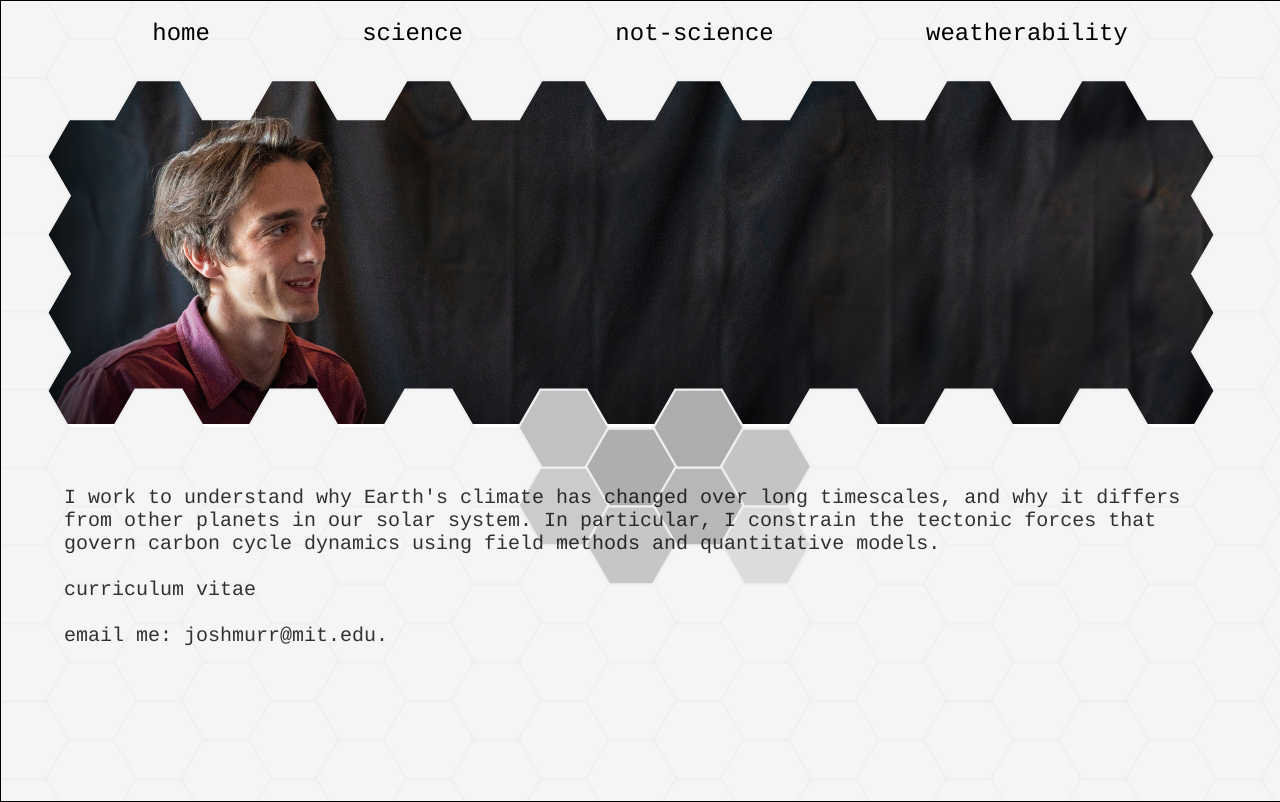
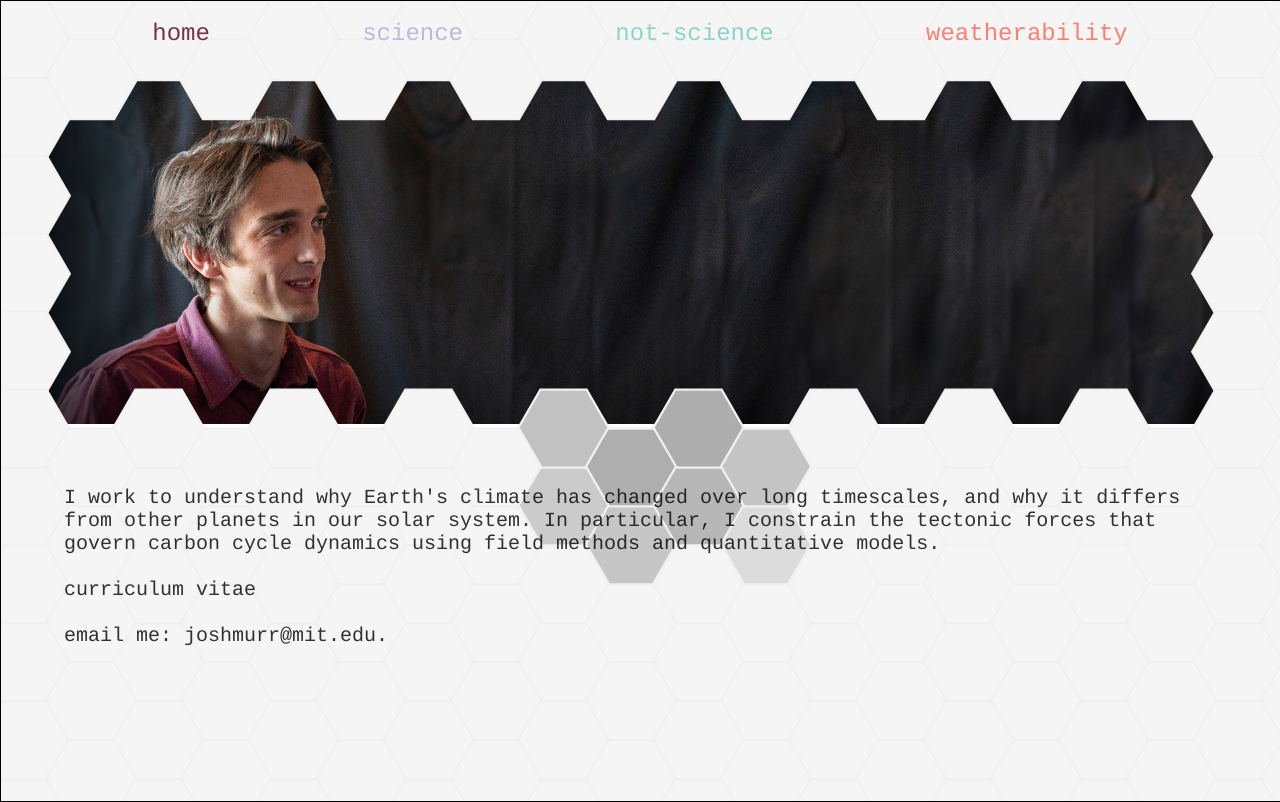
Before and after one commit to joshmurray-geo/joshmurray-geo.github.io, a PHP site: page / in a window 1280 px wide. Run offline with PHP 8.4, Linux system fonts and the light colour scheme.

Commit message:
navBarColor

```diff
--- a/index.html
+++ b/index.html
@@ -13,7 +13,7 @@
     	  <div class="blob">
           <br> <br>
 			     I work to understand why Earth's climate has changed over long timescales, and why it differs from other planets in our solar system. In particular, I constrain the tectonic forces that govern carbon cycle dynamics using field methods and quantitative models. <br><br>
-           <a href="https://www.dropbox.com/scl/fi/5quqmp8kdzcp436af8tbh/main.tex?rlkey=mq15bdvj89ymn3xjawbnny0cl&st=t8g3mb1w&dl=0">curriculum vitae </a> <br> <br>
+           <a id = "cvLink" href="./cv.pdf">curriculum vitae </a> <br> <br>
            email me: <span class="blockspam" aria-hidden="true">CRAWL ME DADDY</span> joshmurr@<!-- sdfjsdhfkjypcs -->mit.edu.<br>
   			</div>
         <div id = "mainText"></div>
@@ -25,10 +25,10 @@
   </div>
 
   <div class = "flexBar">
-    <div> <a href="./index.html"> home </a> </div>
-    <div> <a href="./science.html"> science </a> </div>
-    <div> <a href="./notscience.html"> not-science </a> </div>
-    <div> <a href="./globalWeathering.html">weatherability </a> </div>
+    <div> <a id = "homeLink" href="./index.html"> home </a> </div>
+    <div> <a id = "sciLink" href="./science.html"> science </a> </div>
+    <div> <a id = "nsLink" href="./notscience.html"> not-science </a> </div>
+    <div> <a id = "weathLink" href="./globalWeathering.html">weatherability </a> </div>
   </div>
 
 <div class = "hdrImg">
--- a/resources/css/index.css
+++ b/resources/css/index.css
@@ -33,32 +33,67 @@ canvas {
 
 
 a {
+  color: black;
+  background-color: transparent;
   text-decoration: none;
+  cursor:  none;
 }
 
-a:link {
+a:link:hover {
+  text-decoration: underline;
+}
+
+#homeLink {
+  color: #773344;
+}
+
+#sciLink {
+  color: #bebada;
+}
+
+#nsLink {
+  color: #8dd3c7;
+}
+
+#weathLink {
+  color:  #FB8072;
+}
+
+.navLink:link {
   color: black;
   background-color: transparent;
   text-decoration: none;
   cursor: none;
 }
 
-a:visited {
+.navLink:visited {
   color: black;
   background-color: transparent;
   text-decoration: none;
 }
 
-a:hover {
+.navLink:hover {
   color: black;
   background-color: transparent;
   text-decoration: none;
 }
 
-a:active {
+.navLink:active {
   color: black;
   background-color: transparent;
   text-decoration: bold;
+}
+
+#cvLink {
+  color: black;
+  background-color: transparent;
+  cursor:  none;
+}
+
+#cvLink:hover {
+  color: black;
+  background-color: transparent;
+  text-decoration: underline;
 }
 
 #mainText {
```
Also changed, not shown: notscience.html (+4 -4 lines), science.html (+4 -4 lines).
